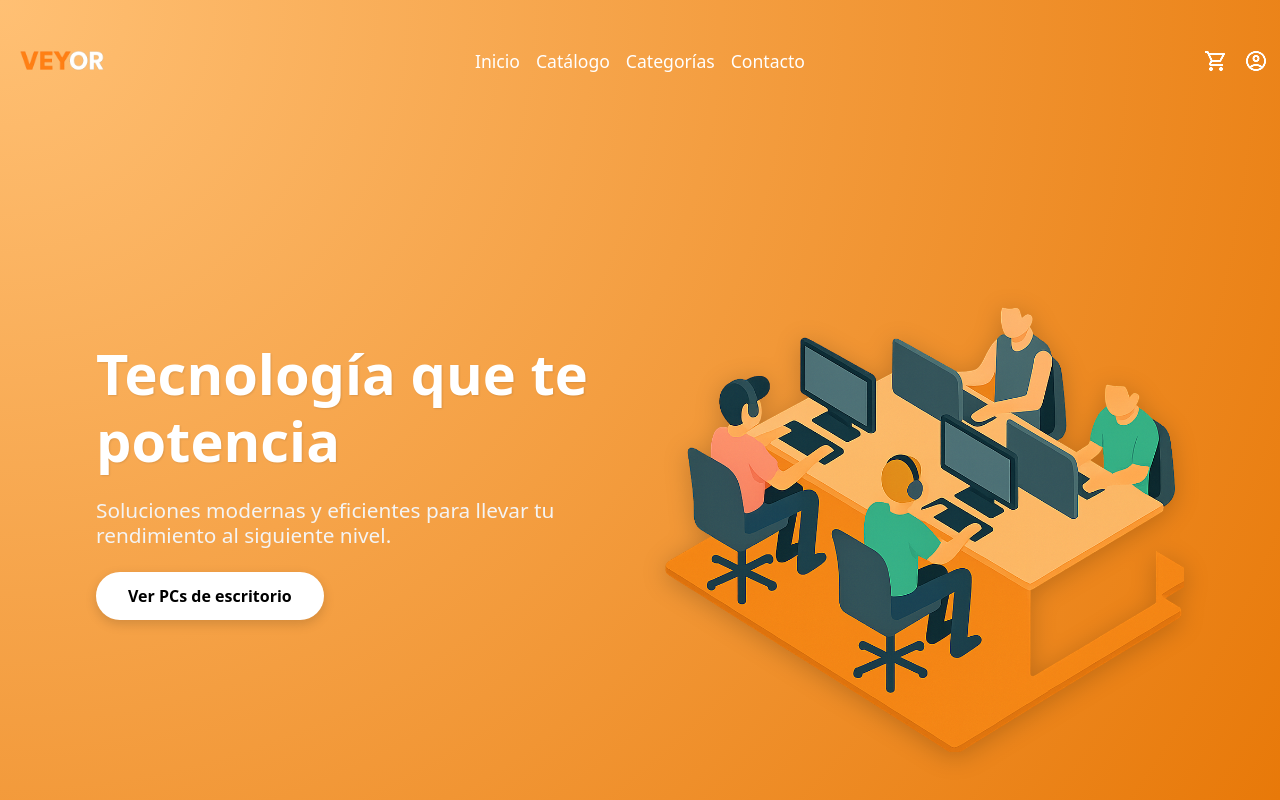
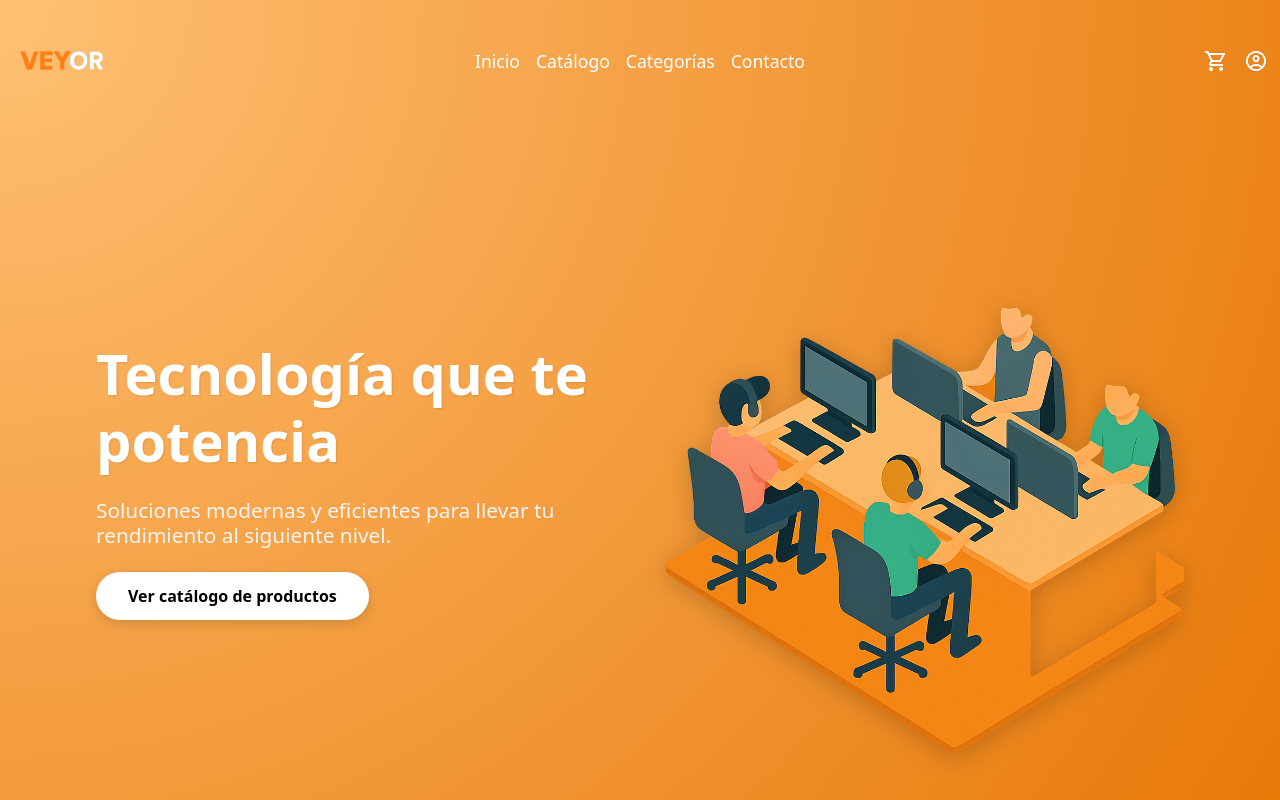
Before and after one commit to pablovenica7/Tech-Ecommerce, a React (Vite) app: page / in a window 1280 px wide. Shown: the top 800 px of the page. Built offline with nearby package versions, Linux system fonts and the light colour scheme.

Commit message:
Update Home.jsx

```diff
--- a/src/pages/Home.jsx
+++ b/src/pages/Home.jsx
@@ -12,8 +12,8 @@ export function Home() {
         <h2>
           Soluciones modernas y eficientes para llevar tu rendimiento al siguiente nivel.
         </h2>
-        <Link to="/pcs">
-          <button className="btn-cta">Ver PCs de escritorio</button>
+        <Link to="/catalogo">
+          <button className="btn-cta">Ver catálogo de productos</button>
         </Link>
       </div>
       <div className="hero-image">
```
